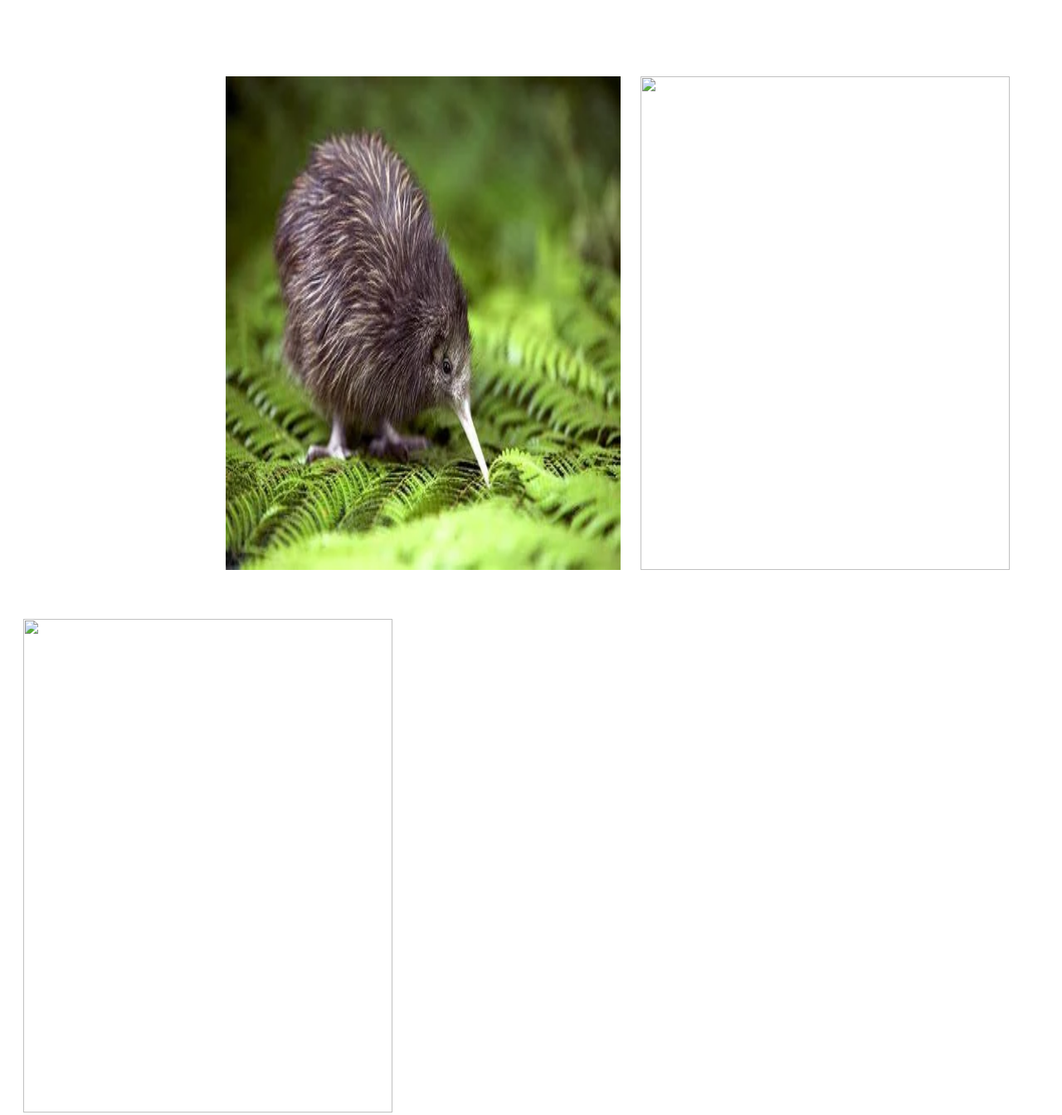
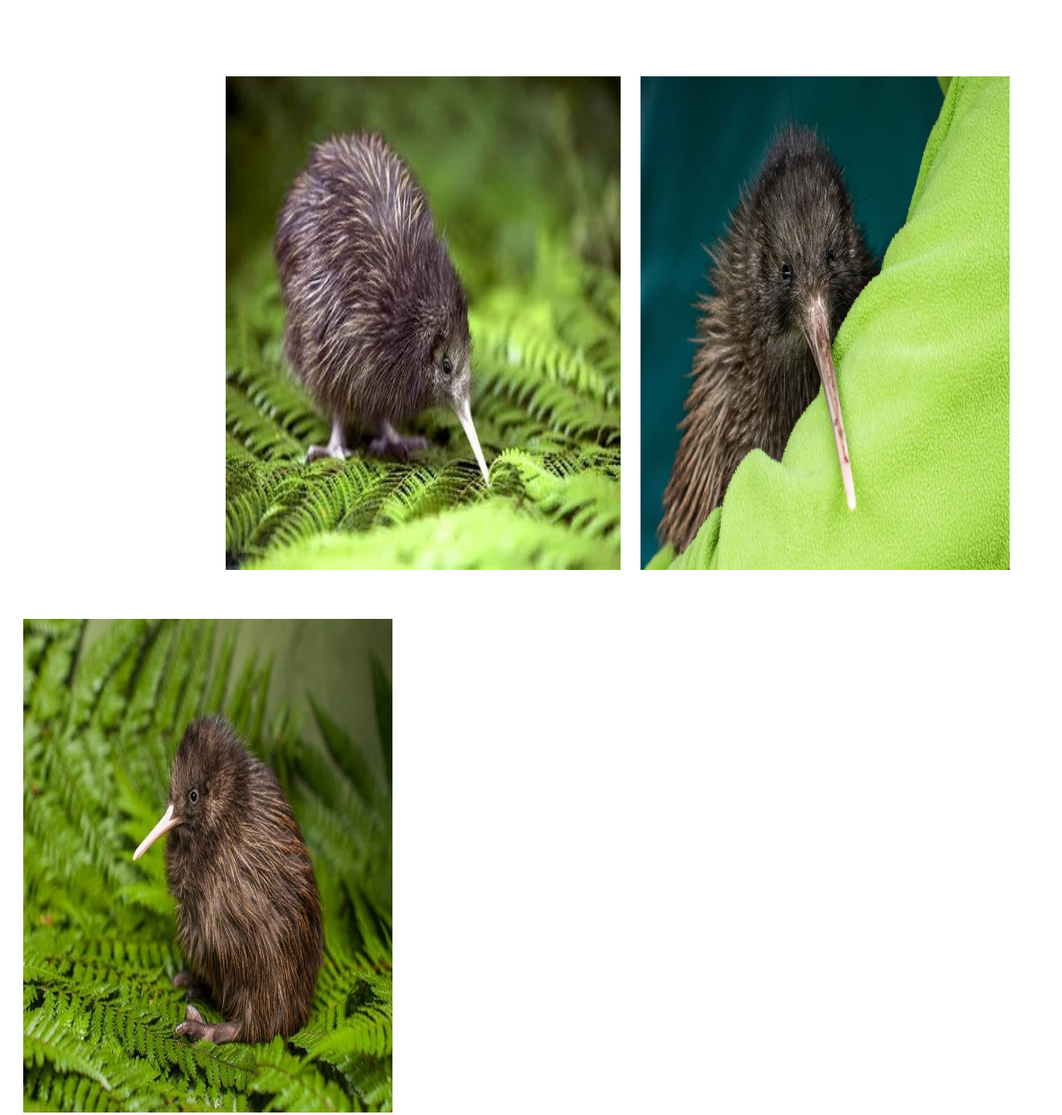
Before and after one commit to Universal99OS/Git-test, a plain HTML site: page index.html in a window 1280 px wide. Shown: the part 772-2116 px from the top of the page at 83% size. Drawn offline with Linux system fonts and the light colour scheme; a web font is replaced by a local one.

Commit message:
update image urls

```diff
--- a/index.html
+++ b/index.html
@@ -23,8 +23,8 @@
     </header>
     <div>
         <img id="imgone" src="kiwiimg1.webp" alt="">
-        <img id="imgtwo" src="./kiwiimages/kiwiimg2.webp" alt="">
-        <img id="imgthree" src="./kiwiimages/kiwiimg3.jpeg" alt="">
+        <img id="imgtwo" src="kiwiimg2.webp" alt="">
+        <img id="imgthree" src="kiwiimg3.jpeg" alt="">
     </div>
 
     <div id="squareone"></div>
@@ -65,7 +65,7 @@
     <div id="rec2">
         <h2 id="kiwi">Kiwi</h2>
         <p id="range">Temporal range: Miocene–Recent</p>
-        <img id="img4" src="./kiwiimages/kiwiimg4.webp" alt="">
+        <img id="img4" src="kiwiimg4.webp" alt="">
         <p id="textone">North Island Brown Kiwi</p>
 
         <div id="rec3">
```
